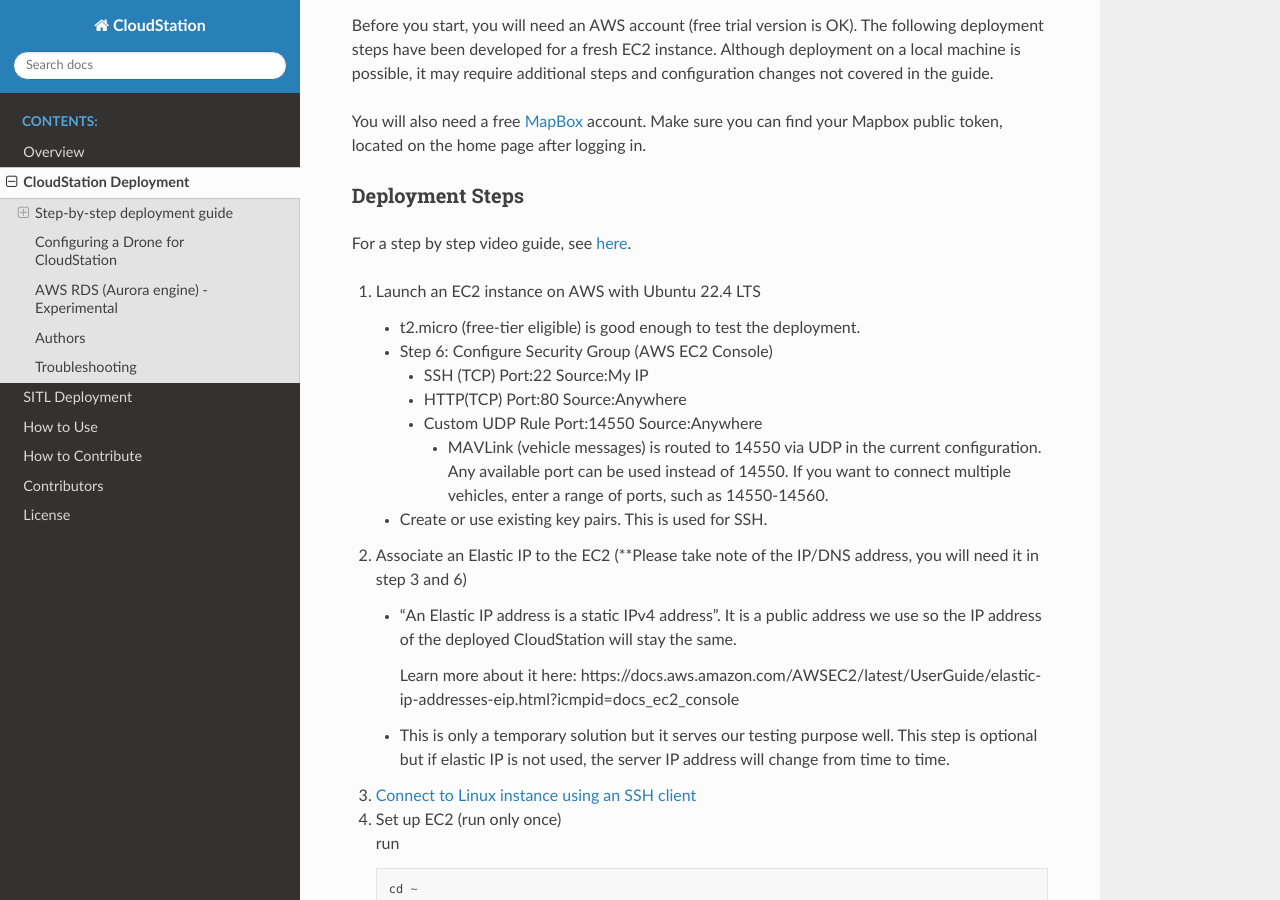
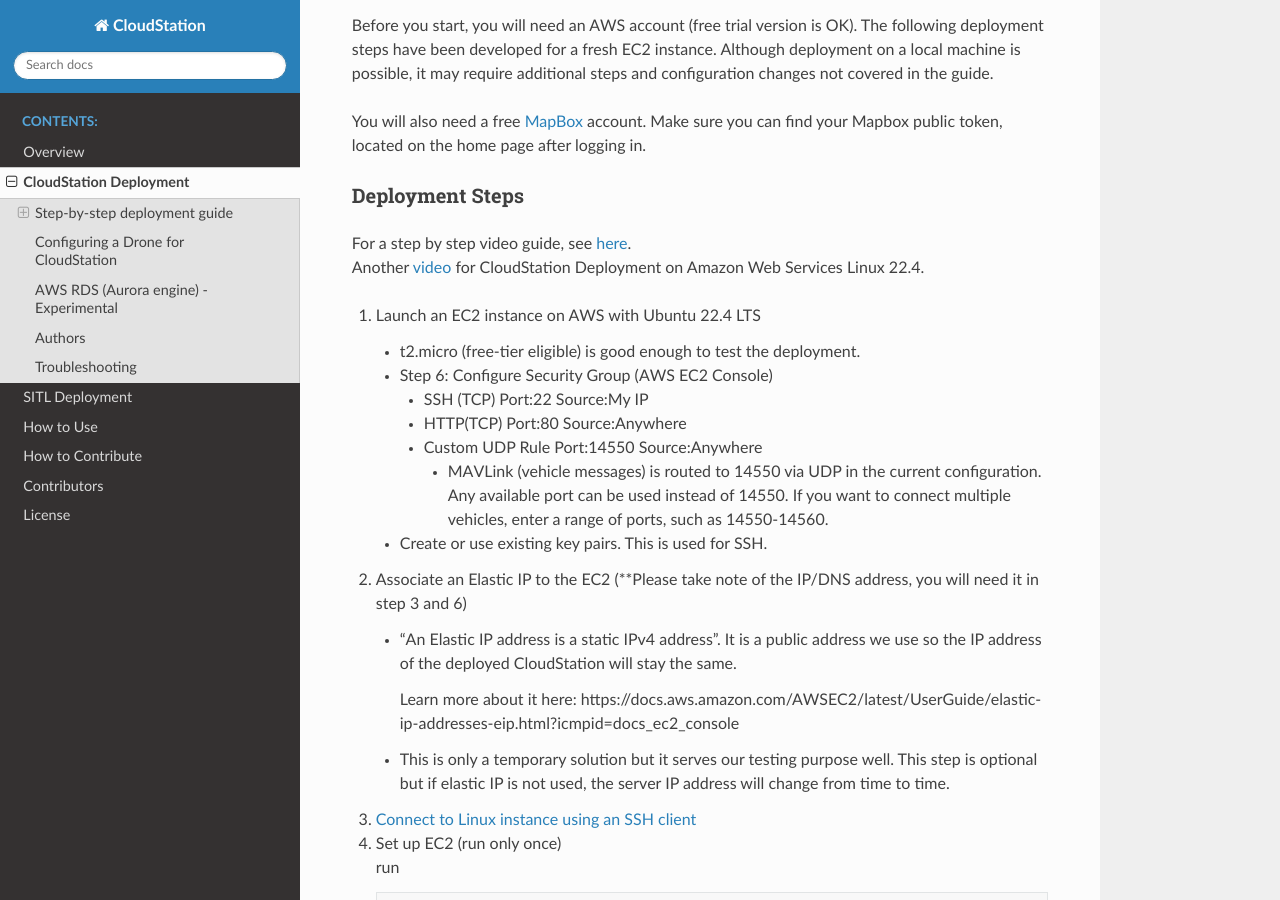
Before and after one commit to CloudStationTeam/docs, a Sphinx documentation site: the page built from source/deployment.md, in a window 1280 px wide and 900 px high, scrolled down 372 px. Built offline with Sphinx 7.4.7 and the Read the Docs theme 2.0.0, drawn with Linux system fonts in a browser that asks for light colours.

Commit message:
Update deployment.md

```diff
--- a/source/deployment.md
+++ b/source/deployment.md
@@ -10,7 +10,8 @@
 You will also need a free [MapBox](https://account.mapbox.com/) account. Make sure you can find your Mapbox public token, located on the home page after logging in.
 
 #### Deployment Steps
-For a step by step video guide, see [here](https://www.youtube.com/watch?v=kNkkfPRBoJo).
+For a step by step video guide, see [here](https://www.youtube.com/watch?v=kNkkfPRBoJo). \
+Another [video](https://youtu.be/uXWyd3k0Se8) for CloudStation Deployment on Amazon Web Services Linux 22.4.
 
 1. Launch an EC2 instance on AWS with Ubuntu 22.4 LTS
     * t2.micro (free-tier eligible) is good enough to test the deployment.
```
